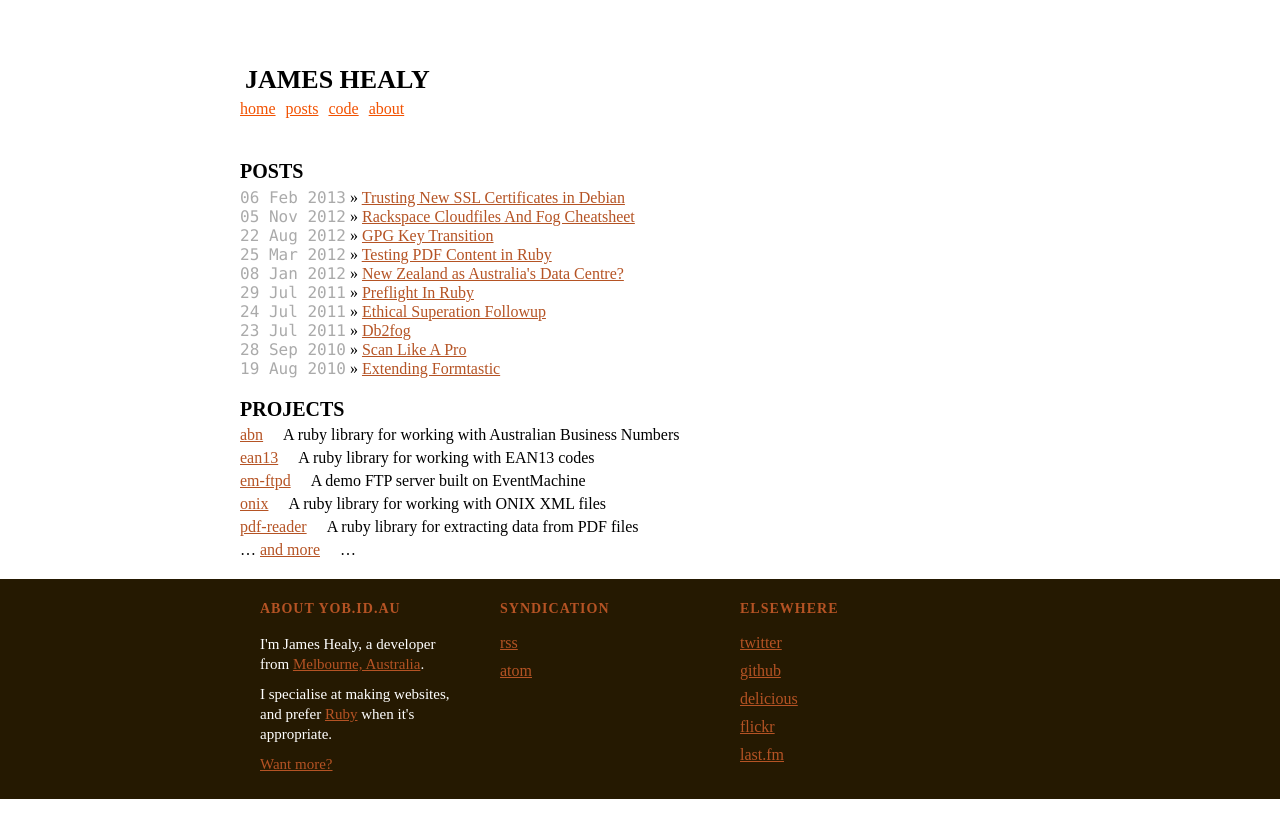
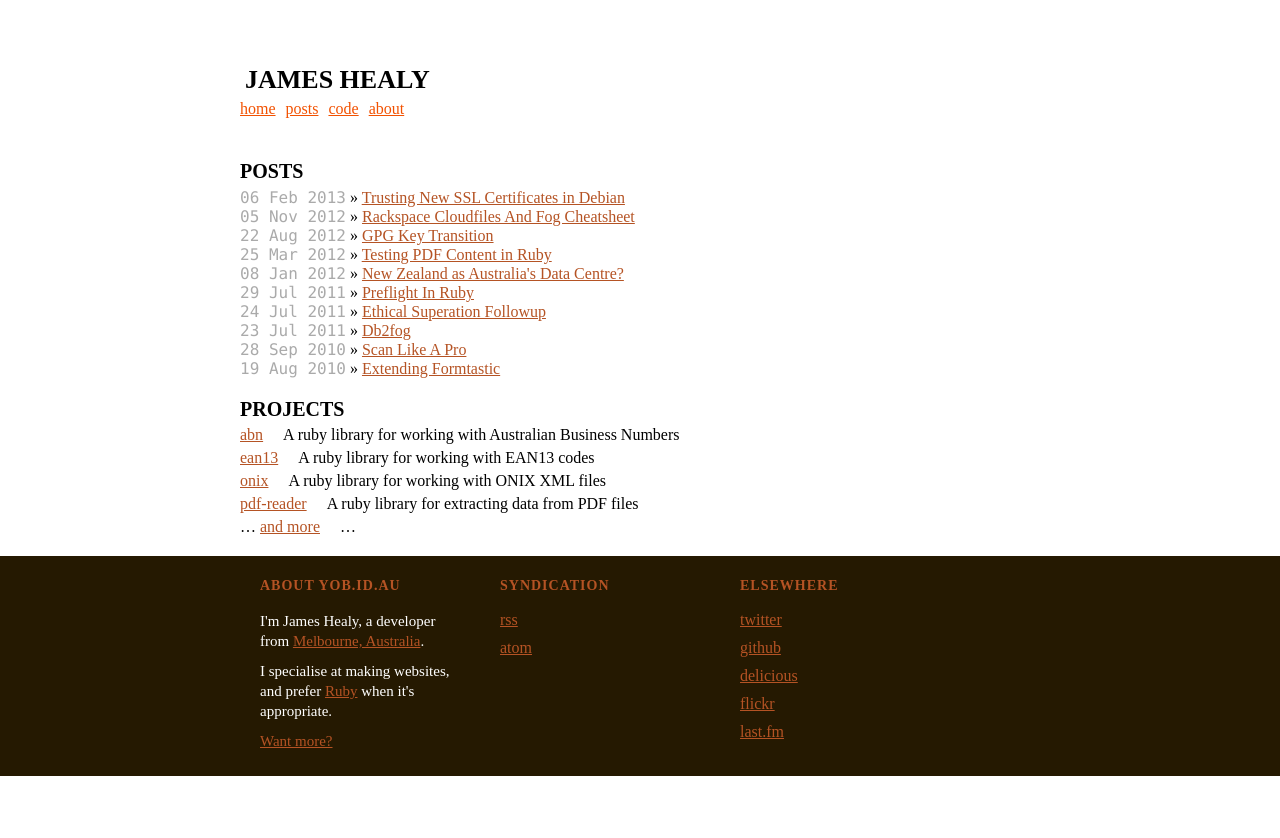
Before and after one commit to yob/yob.github.com, a Jekyll site: the page built from index.html, in a window 1280 px wide. Shown: the top 838 px of the page. Built offline with Jekyll 4.4.1, drawn with Linux system fonts in a browser that asks for light colours.

Commit message:
remove em-ftpd from my front page
* I'm no longer maintaining it

```diff
--- a/index.html
+++ b/index.html
@@ -14,7 +14,6 @@ layout: default
 <ul id="projects">
   <li><a href="http://github.com/yob/abn">abn</a>A ruby library for working with Australian Business Numbers</li>
   <li><a href="http://github.com/yob/ean13">ean13</a>A ruby library for working with EAN13 codes</li>
-  <li><a href="http://github.com/yob/em-ftpd">em-ftpd</a>A demo FTP server built on EventMachine</li>
   <li><a href="http://github.com/yob/onix">onix</a>A ruby library for working with ONIX XML files</li>
   <li><a href="http://github.com/yob/pdf-reader">pdf-reader</a>A ruby library for extracting data from PDF files</li>
   <li>… <a href="/code.html">and more</a>…</li>
```
